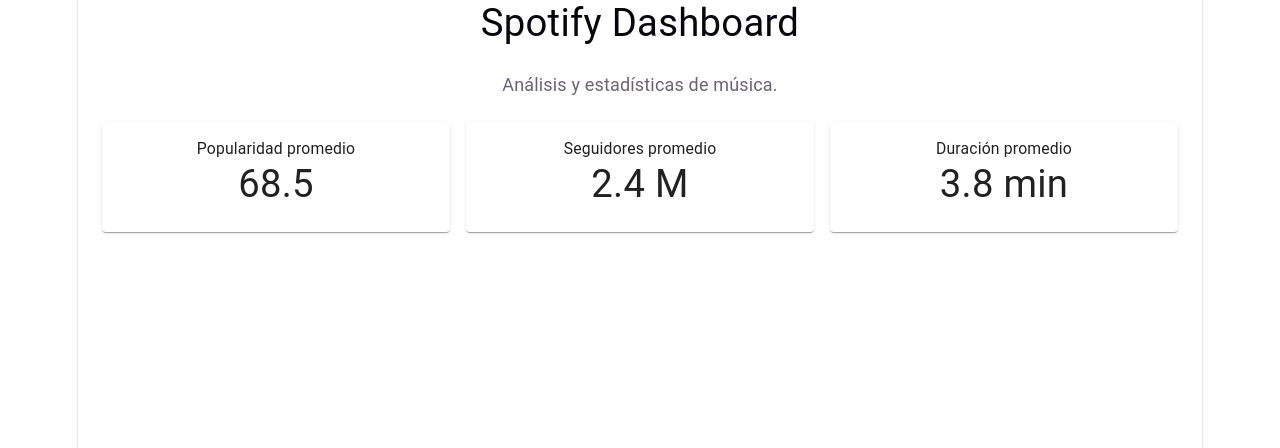
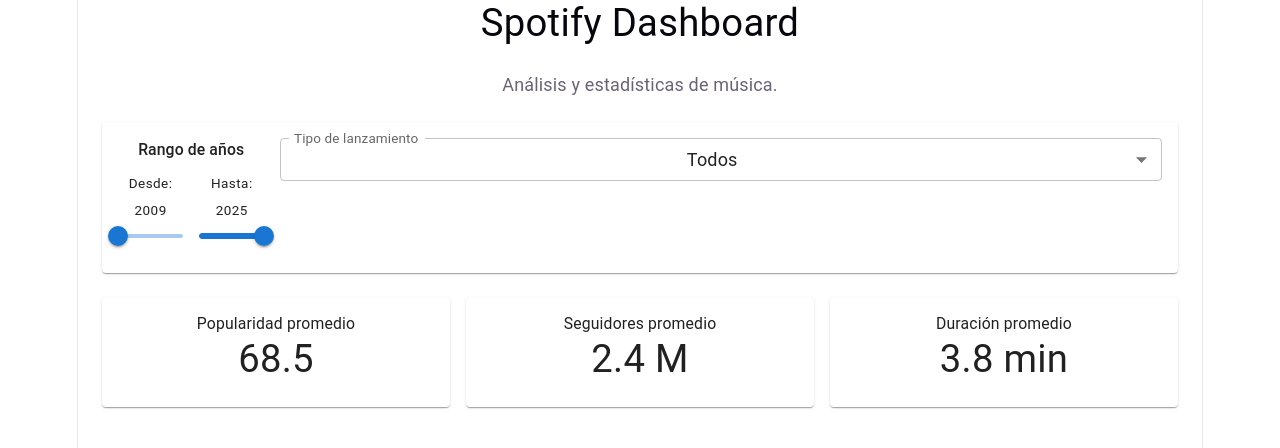
Before and after one commit to dnatt8/Spotify_Dashboard, a React (Vite) app: page / in a window 1280 px wide. Shown: the top 448 px of the page. Built offline with nearby package versions, Linux system fonts and the light colour scheme.

Commit message:
Implementación de filtros de Album y Año

```diff
--- a/src/components/filters/AlbumTypeFilter.tsx
+++ b/src/components/filters/AlbumTypeFilter.tsx
@@ -0,0 +1,48 @@
+import { FormControl, InputLabel, MenuItem, Select } from "@mui/material";
+import type { SelectChangeEvent } from "@mui/material";
+import type { AlbumType } from "../../types/dashboard";
+
+type AlbumTypeFilterProps = {
+    value: AlbumType;
+    options: AlbumType[];
+    onChange: (type: AlbumType) => void;
+};
+
+function AlbumTypeFilter({
+    value,
+    options,
+    onChange
+}: AlbumTypeFilterProps) {
+    const handleChange = (event: SelectChangeEvent) => {
+        onChange(event.target.value as AlbumType);
+    };
+
+    return (
+        <FormControl fullWidth size="small">
+            <InputLabel id="album-type-label">
+                Tipo de lanzamiento
+            </InputLabel>
+
+            <Select
+                labelId="album-type-label"
+                value={value}
+                label="Tipo de lanzamiento"
+                onChange={handleChange}
+            >
+                {options.map((option) => (
+                    <MenuItem key={option} value={option}>
+                        {option === "all"
+                            ? "Todos"
+                            : option === "album"
+                              ? "Álbum"
+                              : option === "single"
+                                ? "Sencillo"
+                                : "Recopilación"}
+                    </MenuItem>
+                ))}
+            </Select>
+        </FormControl>
+    );
+}
+
+export default AlbumTypeFilter;
--- a/src/components/filters/FilterBar.tsx
+++ b/src/components/filters/FilterBar.tsx
@@ -0,0 +1,21 @@
+import { Paper, Stack } from "@mui/material";
+import type { ReactNode } from "react";
+
+type FilterBarProps = {
+    children: ReactNode;
+};
+
+function FilterBar({ children }: FilterBarProps) {
+    return (
+        <Paper elevation={1} sx={{ p: 2 }}>
+            <Stack
+                direction={{ xs: "column", sm: "row" }}
+                spacing={2}
+            >
+                {children}
+            </Stack>
+        </Paper>
+    );
+}
+
+export default FilterBar;
--- a/src/components/filters/YearRangeFilter.tsx
+++ b/src/components/filters/YearRangeFilter.tsx
@@ -0,0 +1,73 @@
+import { Box, Slider, Typography } from "@mui/material";
+import type { YearRange } from "../../types/dashboard";
+
+type YearRangeFilterProps = {
+    value: YearRange;
+    minYear: number;
+    maxYear: number;
+    onChange: (range: YearRange) => void;
+};
+
+function YearRangeFilter({
+    value,
+    minYear,
+    maxYear,
+    onChange
+}: YearRangeFilterProps) {
+
+    const handleFromChange = (_event: Event, newValue: number) => {
+        onChange({
+            from: Math.min(newValue, value.to),
+            to: value.to
+        });
+    };
+
+    const handleToChange = (_event: Event, newValue: number) => {
+        onChange({
+            from: value.from,
+            to: Math.max(newValue, value.from)
+        });
+    };
+
+    return (
+        <Box>
+            <Typography variant="subtitle2" gutterBottom>
+                Rango de años
+            </Typography>
+
+            <Box sx={{ display: "flex", gap: 2 }}>
+                <Box sx={{ flex: 1 }}>
+                    <Typography variant="caption">
+                        Desde: {value.from}
+                    </Typography>
+
+                    <Slider
+                        value={value.from}
+                        min={minYear}
+                        max={maxYear}
+                        step={1}
+                        onChange={handleFromChange}
+                        valueLabelDisplay="auto"
+                    />
+                </Box>
+
+                <Box sx={{ flex: 1 }}>
+                    <Typography variant="caption">
+                        Hasta: {value.to}
+                    </Typography>
+
+                    <Slider
+                        value={value.to}
+                        min={minYear}
+                        max={maxYear}
+                        step={1}
+                        onChange={handleToChange}
+                        valueLabelDisplay="auto"
+                    />
+                </Box>
+            </Box>
+        </Box>
+    );
+}
+
+export default YearRangeFilter;
--- a/src/pages/DashboardPage.tsx
+++ b/src/pages/DashboardPage.tsx
@@ -1,9 +1,20 @@
+import { useState } from "react";
 import { Container, Stack, Typography } from "@mui/material";
 
 import KpiGrid from "../components/kpi/KpiGrid";
 import { mockKpis } from "../data/mockData";
+import type { AlbumType } from "../types/dashboard";
+import AlbumTypeFilter from "../components/filters/AlbumTypeFilter";
+import FilterBar from "../components/filters/FilterBar";
+import type YearRange from "../types/dashboard";
+import YearRangeFilter from "../components/filters/YearRangeFilter";
 
 function DashboardPage() {
+    const [albumType, setAlbumType] = useState<AlbumType>("all");
+    const [yearRange, setYearRange] = useState<YearRange>({
+    	    from: 2009,
+    	    to: 2025
+	});
     return (
         <Container maxWidth="xl">
             <Stack spacing={3}>
@@ -15,6 +26,20 @@ function DashboardPage() {
                     Análisis y estadísticas de música.
                 </Typography>
 
+		<FilterBar>
+		    <YearRangeFilter
+        		value={yearRange}
+        		minYear={2009}
+        		maxYear={2025}
+        		onChange={setYearRange}
+    		    />
+    		    <AlbumTypeFilter
+        	        value={albumType}
+        		options={["all", "album", "single", "compilation"]}
+        		onChange={setAlbumType}
+    		    />
+		</FilterBar>
+
                 <KpiGrid items={mockKpis} />
             </Stack>
         </Container>
```
